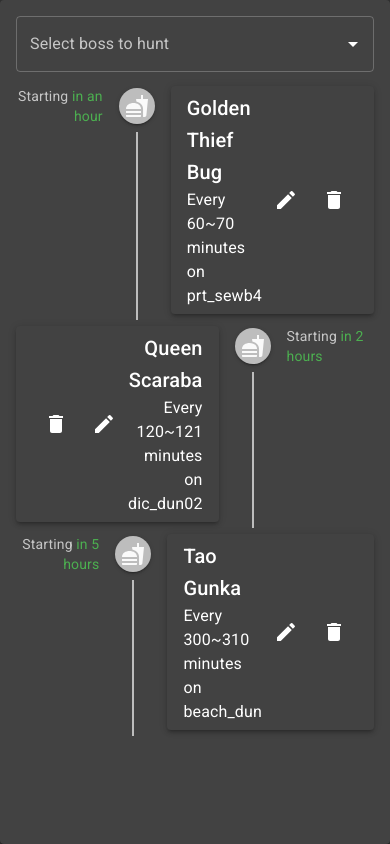
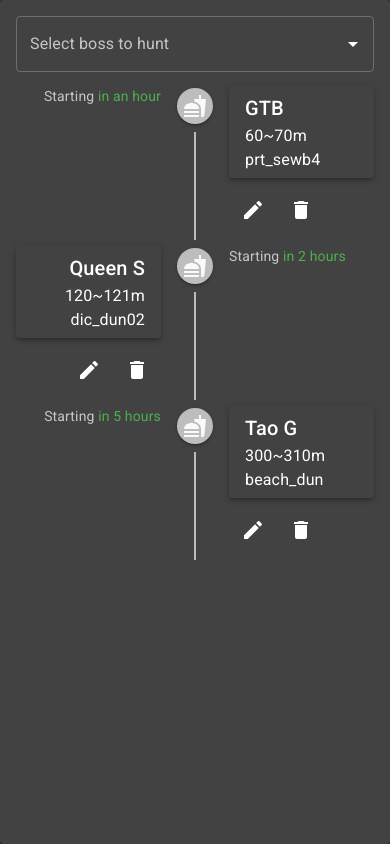
Before and after one commit to kasper573/ragnarok-boss-tracker, a React (Create React App) app: page / in a window 390 px wide. Built offline with nearby package versions, Linux system fonts and the light colour scheme.

Commit message:
Update HuntTimelineItem layout to fit better into compact devices

```diff
--- /dev/null
+++ b/src/HuntInfo.tsx
@@ -0,0 +1,54 @@
+import Typography from "@material-ui/core/Typography";
+import React from "react";
+import { Hunt } from "./Hunt";
+import { Tooltip, useMediaQuery, useTheme } from "@material-ui/core";
+
+export type HuntInfoProps = { hunt: Hunt };
+
+export const HuntInfo: React.FC<HuntInfoProps> = ({
+  hunt: {
+    map,
+    boss: { name, spawnCooldown, spawnWindow },
+  },
+}) => {
+  const theme = useTheme();
+  const compact = useMediaQuery(theme.breakpoints.down("xs"));
+  return (
+    <>
+      {compact ? (
+        <Tooltip title={name}>
+          <Typography noWrap variant="h6" component="h1">
+            {abbreviate(name)}
+          </Typography>
+        </Tooltip>
+      ) : (
+        <Typography noWrap variant="h6" component="h1">
+          {name}
+        </Typography>
+      )}
+      <Typography noWrap>
+        {compact ? "" : "Cooldown: "}
+        {spawnCooldown}~{spawnCooldown + spawnWindow}m
+      </Typography>
+      <Typography noWrap>
+        {compact ? "" : "Map: "}
+        {map}
+      </Typography>
+    </>
+  );
+};
+
+function abbreviate(str: string) {
+  const words = str.split(/\s+/);
+  switch (words.length) {
+    case 1:
+      return str;
+    case 2:
+      return `${words[0]} ${words[1][0].toUpperCase()}`;
+    default:
+      return words
+        .map((word) => word[0])
+        .join("")
+        .toUpperCase();
+  }
+}
--- a/src/HuntTimelineItem.tsx
+++ b/src/HuntTimelineItem.tsx
@@ -5,7 +5,6 @@ import TimelineDot from "@material-ui/lab/TimelineDot";
 import FastfoodIcon from "@material-ui/icons/Fastfood";
 import TimelineConnector from "@material-ui/lab/TimelineConnector";
 import TimelineContent from "@material-ui/lab/TimelineContent";
-import Typography from "@material-ui/core/Typography";
 import MuiTimelineItem from "@material-ui/lab/TimelineItem";
 import { SpawnTime } from "./SpawnTime";
 import styled from "styled-components";
@@ -13,8 +12,7 @@ import Paper from "@material-ui/core/Paper";
 import { Hunt } from "./Hunt";
 import { IconButton, Tooltip } from "@material-ui/core";
 import { Delete, Edit } from "@material-ui/icons";
-import { Row } from "./Row";
-import { Column } from "./Column";
+import { HuntInfo } from "./HuntInfo";
 
 export type HuntTimelineItemProps = {
   hunt: Hunt;
@@ -41,33 +39,20 @@ export const HuntTimelineItem: React.FC<HuntTimelineItemProps> = ({
     </TimelineSeparator>
     <TimelineContent>
       <PaddedPaper>
-        <ContentRow reverse={reverse} style={{ flex: 1 }}>
-          <Column style={{ flex: 1 }}>
-            <Typography variant="h6" component="h1">
-              {hunt.boss.name}
-            </Typography>
-            <Typography>
-              Every {hunt.boss.spawnCooldown}~
-              {hunt.boss.spawnCooldown + hunt.boss.spawnWindow} minutes on{" "}
-              {hunt.map}
-            </Typography>
-          </Column>
-          <Column>
+        <HuntInfo hunt={hunt} />
+      </PaddedPaper>
+      <Actions align={reverse ? "right" : "left"}>
         <Tooltip title="Set kill time">
           <IconButton onClick={() => onEdit(hunt)}>
             <Edit />
           </IconButton>
         </Tooltip>
-          </Column>
-          <Column>
         <Tooltip title="Stop hunting">
           <IconButton onClick={() => onDelete(hunt)}>
             <Delete />
           </IconButton>
         </Tooltip>
-          </Column>
-        </ContentRow>
-      </PaddedPaper>
+      </Actions>
     </TimelineContent>
   </MuiTimelineItem>
 );
@@ -76,7 +61,7 @@ const PaddedPaper = styled(Paper).attrs({ elevation: 3 })`
   padding: 6px 16px;
 `;
 
-const ContentRow = styled(Row)<{ reverse?: boolean }>`
-  flex-direction: ${({ reverse }) => (reverse ? "row-reverse" : "row")};
-  align-items: center;
+const Actions = styled.div<{ align: "left" | "right" }>`
+  text-align: ${({ align }) => align};
+  margin-top: 8px;
 `;
```
Lines whose indentation alone changed are shown as unchanged.
